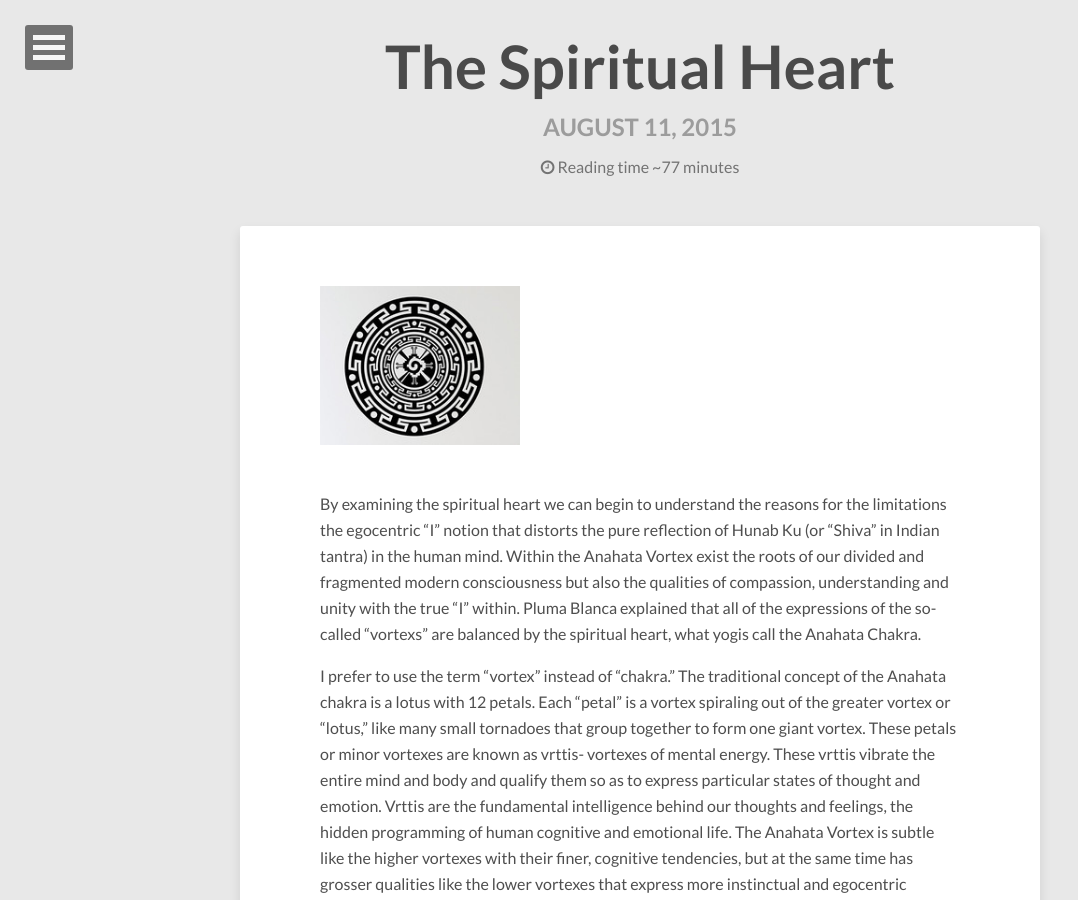
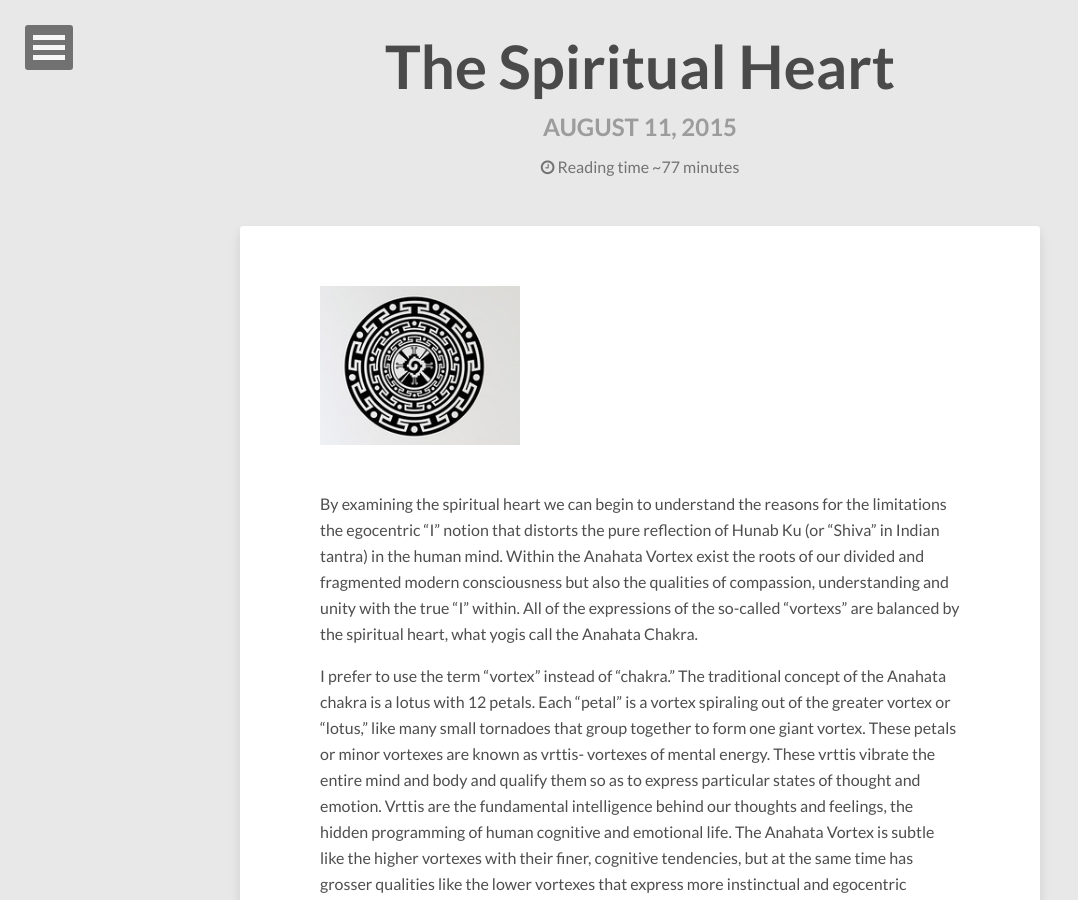
Before and after one commit to anandamurtiidiscursos/anandamurtiidiscursos.github.io, a Jekyll site: the page built from _posts/2015-08-11-the-spiritual-heart.md, in a window 1280 px wide and 900 px high. Shown: the whole window, without its empty margins (0-1078 px from the left). Built offline with Jekyll 4.4.1, drawn with Linux system fonts in a browser that asks for light colours; nearby versions of some CDN libraries; comment, search, counter and statistics services are not loaded.

Commit message:
Updated 2015-08-11-the-spiritual-heart.md

```diff
--- a/_posts/2015-08-11-the-spiritual-heart.md
+++ b/_posts/2015-08-11-the-spiritual-heart.md
@@ -13,13 +13,13 @@ published: true
 
 
 
+
 {% capture images %}
 	/images/hunabku.jpg
 {% endcapture %}
 {% include gallery images=images caption="" cols=3 %}
 By examining the spiritual heart we can begin to understand the reasons for the limitations the egocentric
-“I” notion that distorts the pure reflection of Hunab Ku (or "Shiva" in Indian tantra) in the human mind. Within the Anahata Vortex exist the roots of our divided and fragmented modern consciousness but also the qualities of compassion, understanding and unity with the true
-“I” within. Pluma Blanca explained that all of the expressions of the so-called “vortexs” are balanced by the spiritual heart, what yogis call the Anahata Chakra.
+“I” notion that distorts the pure reflection of Hunab Ku (or "Shiva" in Indian tantra) in the human mind. Within the Anahata Vortex exist the roots of our divided and fragmented modern consciousness but also the qualities of compassion, understanding and unity with the true “I” within. All of the expressions of the so-called “vortexs” are balanced by the spiritual heart, what yogis call the Anahata Chakra.
 
 I prefer to use the term “vortex” instead of “chakra.” The traditional concept of the Anahata chakra is a lotus with 12 petals. Each
 “petal” is a vortex spiraling out of the greater vortex or “lotus,” like many small tornadoes that group together to form one giant vortex. These petals or minor vortexes are known as vrttis- vortexes of mental energy. These vrttis vibrate the entire mind and body and qualify them so as to express particular states of thought and emotion. Vrttis are the fundamental intelligence behind our thoughts and feelings, the hidden programming of human cognitive and emotional life. The Anahata Vortex is subtle like the higher vortexes with their finer, cognitive tendencies, but at the same time has grosser qualities like the lower vortexes that express more instinctual and egocentric tendencies.
```
